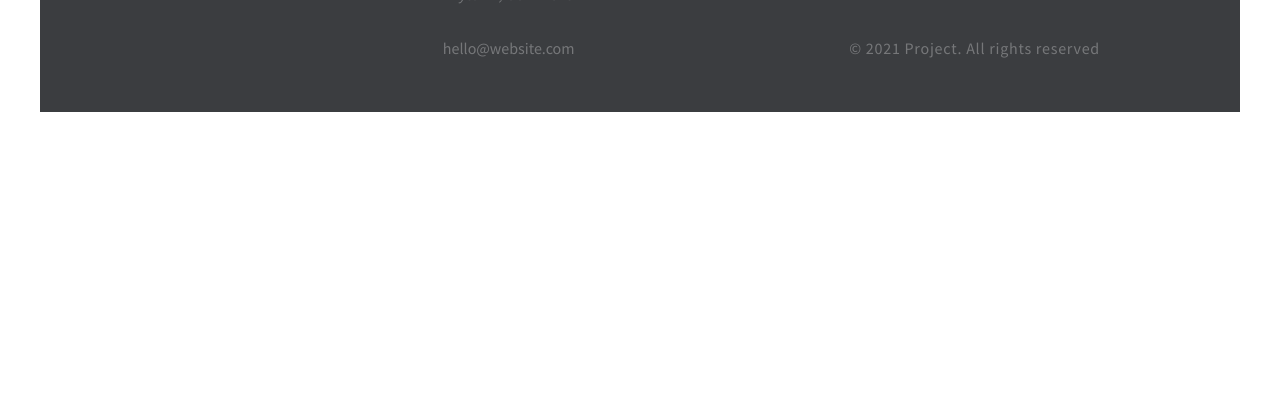
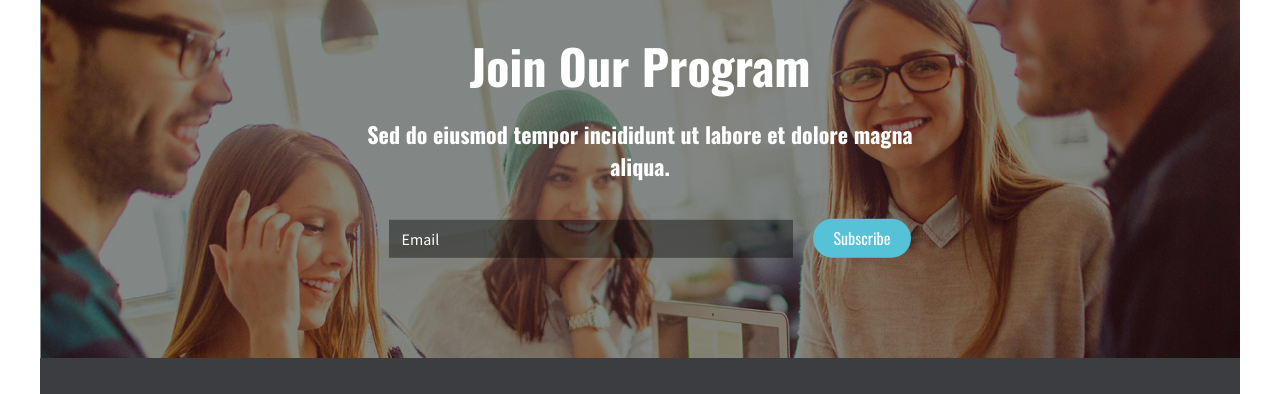
Before and after one commit to ketitsiskari/personal-website-master, a plain HTML site: page src/index.html in a window 1280 px wide. Shown: the part 2271-2665 px from the top of the page. Before the commit the page ends 2383 px from the top, so only its background shows below. Drawn offline with nearby package versions, Linux system fonts and the light colour scheme.

Commit message:
create JavaScript events

```diff
--- a/src/index.html
+++ b/src/index.html
@@ -11,6 +11,7 @@
   <link href="https://fonts.googleapis.com/css2?family=Oswald:wght@200;300;400;500;600;700&display=swap" rel="stylesheet">
   <link href="https://fonts.googleapis.com/css2?family=Source+Sans+Pro:ital,wght@0,200;0,300;0,400;0,600;0,700;0,900;1,200;1,300;1,400;1,600;1,700;1,900&display=swap" rel="stylesheet">
   <link rel="stylesheet" type="text/css" href="styles/style.css" />
+  <script src="main.js"></script>
 </head>
 
 <body>
--- /dev/null
+++ b/src/main.js
@@ -0,0 +1,52 @@
+document.addEventListener("DOMContentLoaded", function() {
+    const section = document.createElement("section");
+    section.classList.add("join-section");
+
+    const image = document.createElement("img");
+    image.src = "./assets/images/join.jpg";
+    image.alt = "Cover Image";
+    image.classList.add("cover-image");
+
+    const h1 = document.createElement("h1");
+    h1.textContent = "Join Our Program";
+    h1.classList.add("join-program-title");
+
+    const h2 = document.createElement("h2");
+    h2.textContent =
+      "Sed do eiusmod tempor incididunt ut labore et dolore magna aliqua.";
+    h2.classList.add("join-program-subtitle");
+
+    const emailInput = document.createElement("input");
+    emailInput.type = "email";
+    emailInput.placeholder = "Email";
+    emailInput.classList.add("email-input");
+
+    const subscribeButton = document.createElement("button");
+    subscribeButton.textContent = "Subscribe";
+    subscribeButton.classList.add("subscribe-button");
+
+    const form = document.createElement("form");
+    form.addEventListener("submit", (e) => {
+      e.preventDefault();
+      let emailValue = emailInput.value;
+      console.log(emailValue);
+      emailInput.value = "";
+  });
+
+    form.appendChild(emailInput);
+    form.appendChild(subscribeButton);
+
+    const coverContent = document.createElement("div");
+    coverContent.classList.add("cover-content");
+    coverContent.appendChild(h1);
+    coverContent.appendChild(h2);
+    coverContent.appendChild(form);
+
+    section.appendChild(image);
+    section.appendChild(coverContent);
+
+    const mainContainer = document.getElementById("app-container");
+    const footer = document.querySelector("footer");
+    mainContainer.insertBefore(section, footer);
+
+});
--- a/src/styles/style.css
+++ b/src/styles/style.css
@@ -208,6 +208,59 @@ main {
   font-size: 4rem;
 }
 
+  /* join section */
+  .join-section {
+    position: relative;
+    text-align: center;
+    display: flex;
+  }
+
+  .cover-content {
+    position: absolute;
+    top: 50%;
+    left: 50%;
+    transform: translate(-50%, -50%);
+    text-align: center;
+  }
+
+  .join-program-title {
+    font-size: 48px;
+    margin-bottom: 20px;
+    font-family: "oswald";
+    line-height: 64px;
+    color: white;
+  }
+
+  .join-program-subtitle {
+    font-size: 22px;
+    color: white;
+  }
+
+  .email-input {
+    margin: 20px;
+    width: 400px;
+    height: 36px;
+    border: none;
+    outline: none;
+    color: white;
+    background: linear-gradient(rgba(0, 0, 0, 0.4), rgba(0, 0, 0, 0.4));
+  }
+
+  .email-input::placeholder {
+    text-shadow: 1px 1px 2px rgba(0, 0, 0, 0.1);
+    color: white;
+    padding: 10px;
+  }
+
+  .subscribe-button {
+    padding: 10px 20px;
+    background-color: #55c2d8;
+    border-radius: 20px;
+    color: white;
+    border: none;
+    cursor: pointer;
+  }
+
 .app-footer {
   background-color: #3b3d40;
   color: white;
@@ -280,6 +333,7 @@ main {
   .app-section__button--read-more {
     margin: 24px auto 48px;
   }
+
   .app-footer {
     grid-template-columns: 1fr;
     grid-template-rows: repeat(9, 1fr);
```
Also changed, not shown: src/assets/images/join.jpg (added).
